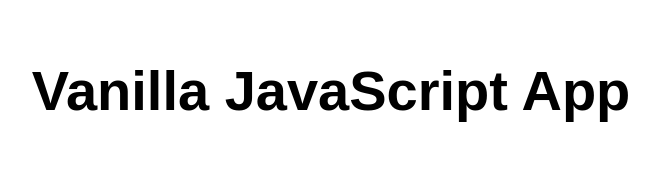
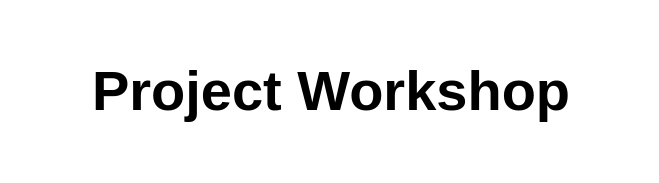
Before and after one commit to SamihaNajah/ProjectWorkshopWebApp, a website: page src/index.html in a window 1280 px wide. Shown: the whole page, without its empty margins (309-968 px from the left). Drawn offline with Linux system fonts and the light colour scheme.

Commit message:
Update index.html

```diff
--- a/src/index.html
+++ b/src/index.html
@@ -5,12 +5,13 @@
   <meta charset="UTF-8">
   <meta name="viewport" content="width=device-width, initial-scale=1.0">
   <link rel="stylesheet" href="styles.css">
-  <title>Vanilla JavaScript App</title>
+  <title>Project Workshop</title>
 </head>
 
 <body>
   <main>
-    <h1>Vanilla JavaScript App</h1>
+    <h1>Project Workshop</h1>
+
   </main>
 </body>
 
```
